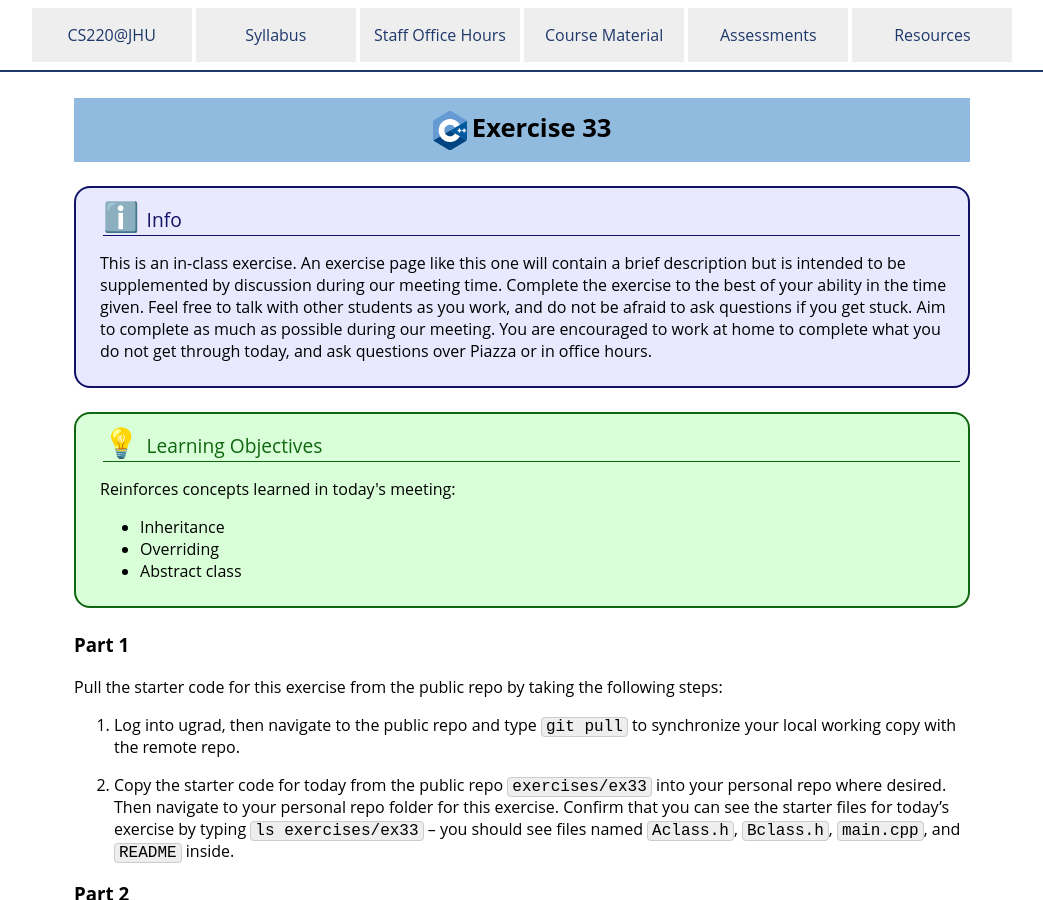
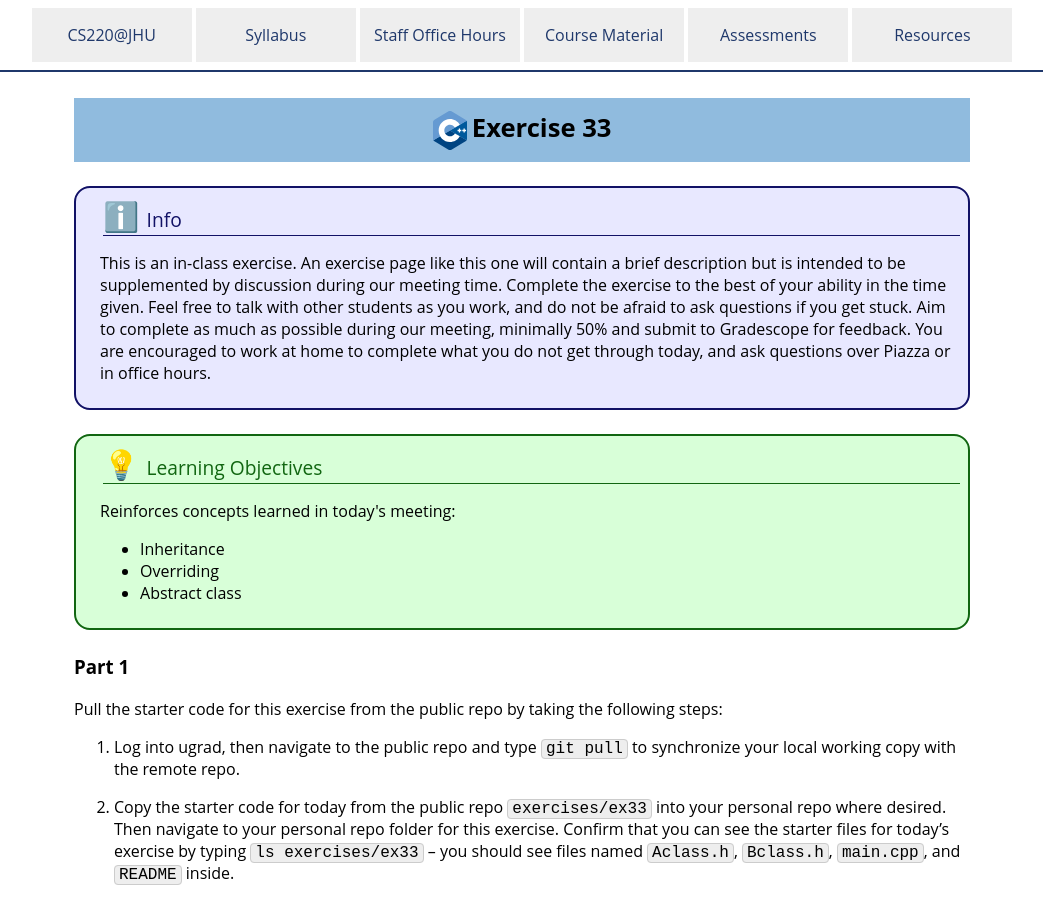
Before and after one commit to jhu-ip/cs220-f26, a Jekyll site: the page built from exercise/ex33.md, in a window 1280 px wide and 900 px high. Shown: the whole window, without its empty margins (118-1161 px from the left). Built offline with Jekyll 4.4.1, drawn with Linux system fonts in a browser that asks for light colours.

Commit message:
days 33 and 34 prepped

```diff
--- a/exercise/ex33.md
+++ b/exercise/ex33.md
@@ -7,7 +7,7 @@ title: Exercise 33
 <div class='admonition info'>
 <div class='title'>Info</div>
 <div class='content'>
-<p>This is an in-class exercise. An exercise page like this one will contain a brief description but is intended to be supplemented by discussion during our meeting time. Complete the exercise to the best of your ability in the time given. Feel free to talk with other students as you work, and do not be afraid to ask questions if you get stuck. Aim to complete as much as possible during our meeting. You are encouraged to work at home to complete what you do not get through today, and ask questions over Piazza or in office hours.</p>
+<p>This is an in-class exercise. An exercise page like this one will contain a brief description but is intended to be supplemented by discussion during our meeting time. Complete the exercise to the best of your ability in the time given. Feel free to talk with other students as you work, and do not be afraid to ask questions if you get stuck. Aim to complete as much as possible during our meeting, minimally 50% and submit to Gradescope for feedback. You are encouraged to work at home to complete what you do not get through today, and ask questions over Piazza or in office hours.</p>
 </div>
 </div>
 
```
Also changed, not shown: questions/day33.md (+9 -3 lines), questions/day34.md (+4 -0 lines).
